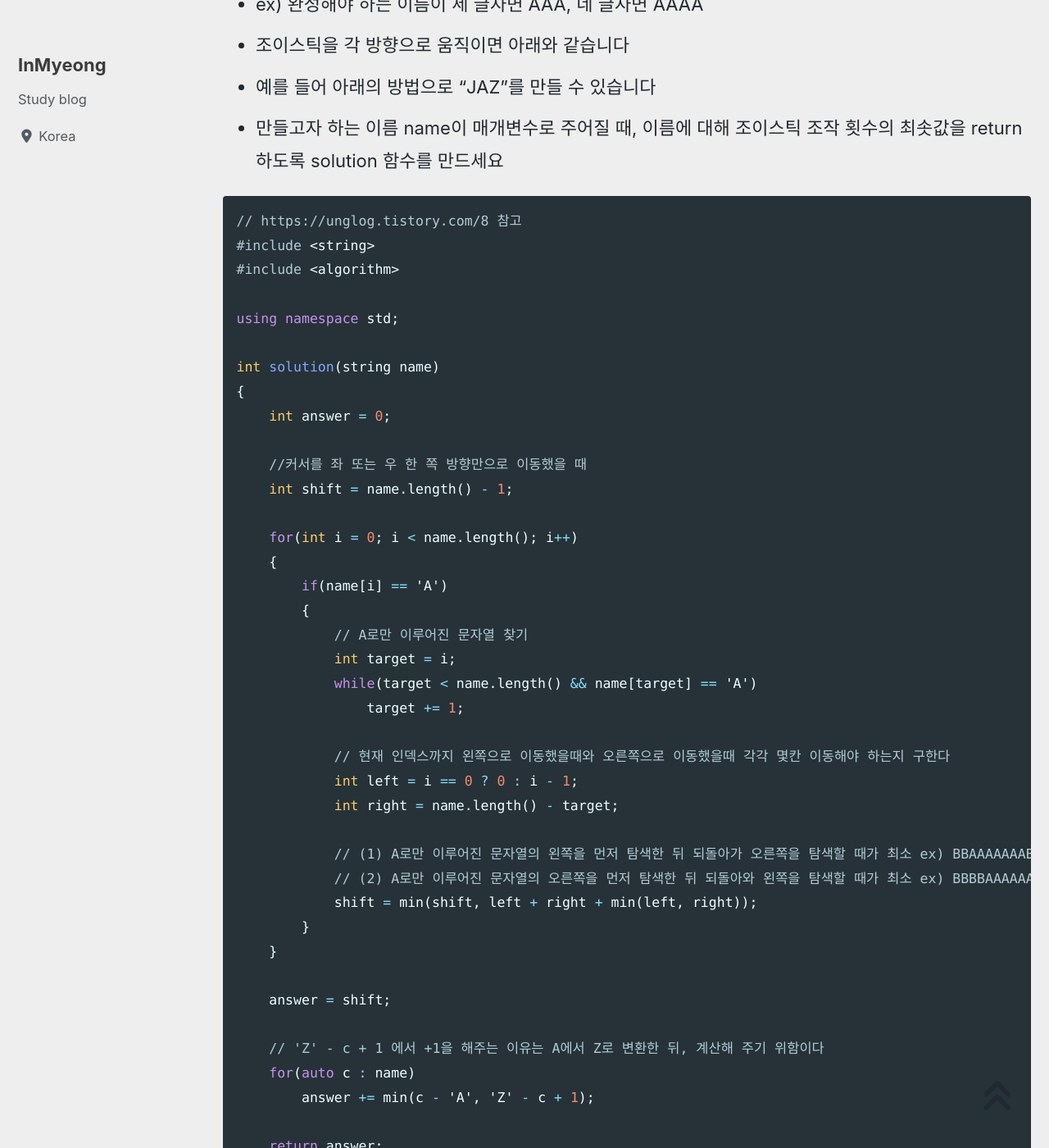
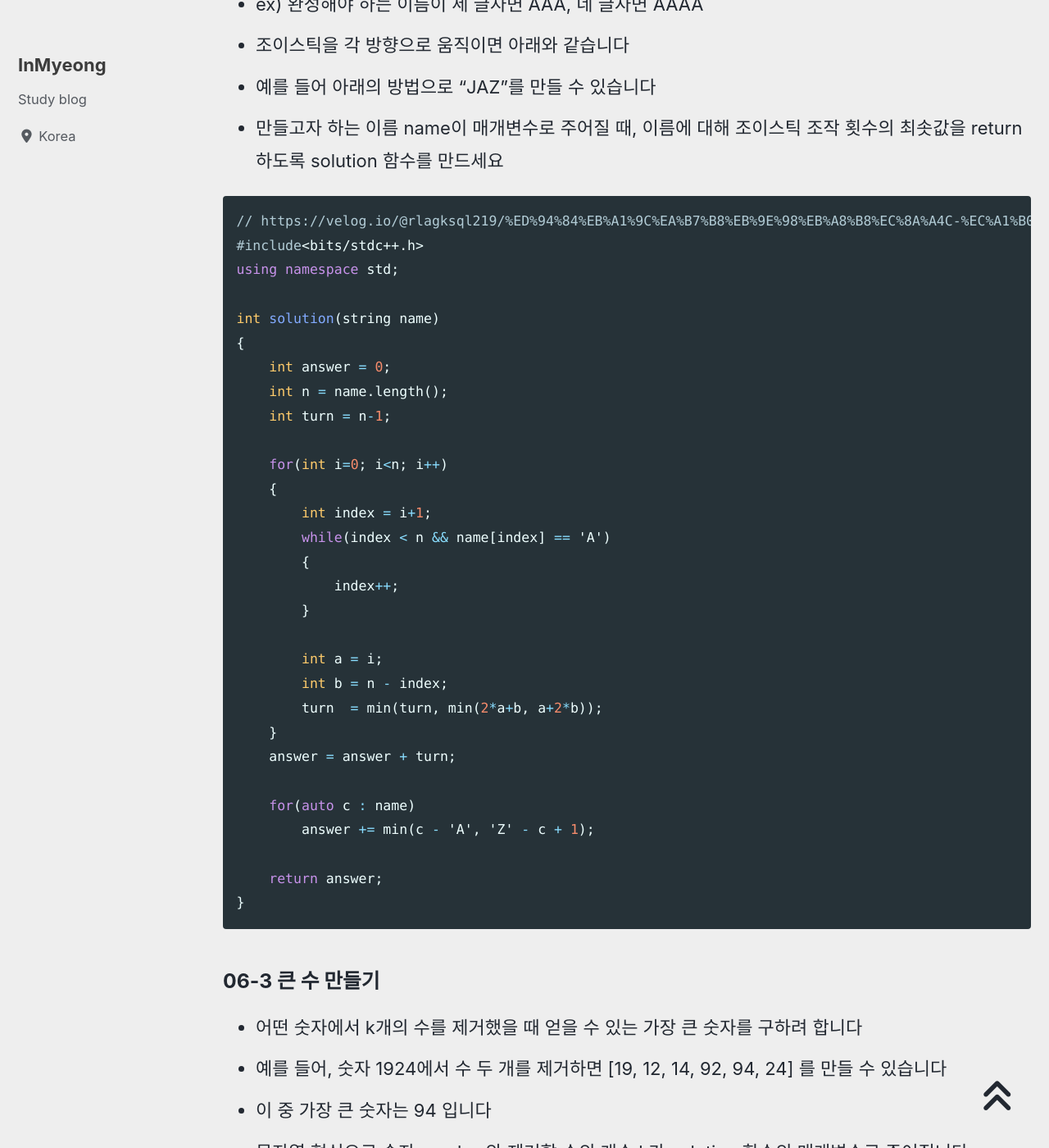
Before and after one commit to devMyeong/devMyeong.github.io, a Jekyll site: the page built from _posts/codingTest/2022-07-06-프로그래머스.md, in a window 1280 px wide and 1400 px high, scrolled down 40711 px. Shown: the whole window at 82% size. Built offline with Jekyll 4.4.1, drawn with Linux system fonts in a browser that asks for light colours; cached includes are drawn as plain includes; nearby versions of some CDN libraries; some web fonts are replaced; comment, search, counter and statistics services are not loaded.

Commit message:
Docs : 프로그래머스 조이스틱 문제 알고리즘 변경

````diff
--- a/_posts/codingTest/2022-07-06-프로그래머스.md
+++ b/_posts/codingTest/2022-07-06-프로그래머스.md
@@ -1160,41 +1160,30 @@ int solution(int n, vector<int> lost, vector<int> reserve)
 - 만들고자 하는 이름 name이 매개변수로 주어질 때, 이름에 대해 조이스틱 조작 횟수의 최솟값을 return 하도록 solution 함수를 만드세요
 
 ```cpp
-// https://unglog.tistory.com/8 참고
-#include <string>
-#include <algorithm>
-
+// https://velog.io/@rlagksql219/%ED%94%84%EB%A1%9C%EA%B7%B8%EB%9E%98%EB%A8%B8%EC%8A%A4C-%EC%A1%B0%EC%9D%B4%EC%8A%A4%ED%8B%B1-Greedy-nu1ltwjh 참고
+#include<bits/stdc++.h>
 using namespace std;
 
 int solution(string name)
 {
     int answer = 0;
-
-    //커서를 좌 또는 우 한 쪽 방향만으로 이동했을 때
-    int shift = name.length() - 1;
-
-    for(int i = 0; i < name.length(); i++)
-    {
-        if(name[i] == 'A')
-        {
-            // A로만 이루어진 문자열 찾기
-            int target = i;
-            while(target < name.length() && name[target] == 'A')
-            	target += 1;
-
-            // 현재 인덱스까지 왼쪽으로 이동했을때와 오른쪽으로 이동했을때 각각 몇칸 이동해야 하는지 구한다
-            int left = i == 0 ? 0 : i - 1;
-            int right = name.length() - target;
-
-            // (1) A로만 이루어진 문자열의 왼쪽을 먼저 탐색한 뒤 되돌아가 오른쪽을 탐색할 때가 최소 ex) BBAAAAAAABBBB
-            // (2) A로만 이루어진 문자열의 오른쪽을 먼저 탐색한 뒤 되돌아와 왼쪽을 탐색할 때가 최소 ex) BBBBAAAAAAABB
-            shift = min(shift, left + right + min(left, right));
-        }
-    }
-
-    answer = shift;
-
-    // 'Z' - c + 1 에서 +1을 해주는 이유는 A에서 Z로 변환한 뒤, 계산해 주기 위함이다
+    int n = name.length();
+    int turn = n-1;
+
+    for(int i=0; i<n; i++)
+    {
+        int index = i+1;
+        while(index < n && name[index] == 'A')
+        {
+            index++;
+        }
+
+        int a = i;
+        int b = n - index;
+        turn  = min(turn, min(2*a+b, a+2*b));
+    }
+    answer = answer + turn;
+
     for(auto c : name)
     	answer += min(c - 'A', 'Z' - c + 1);
 
````
